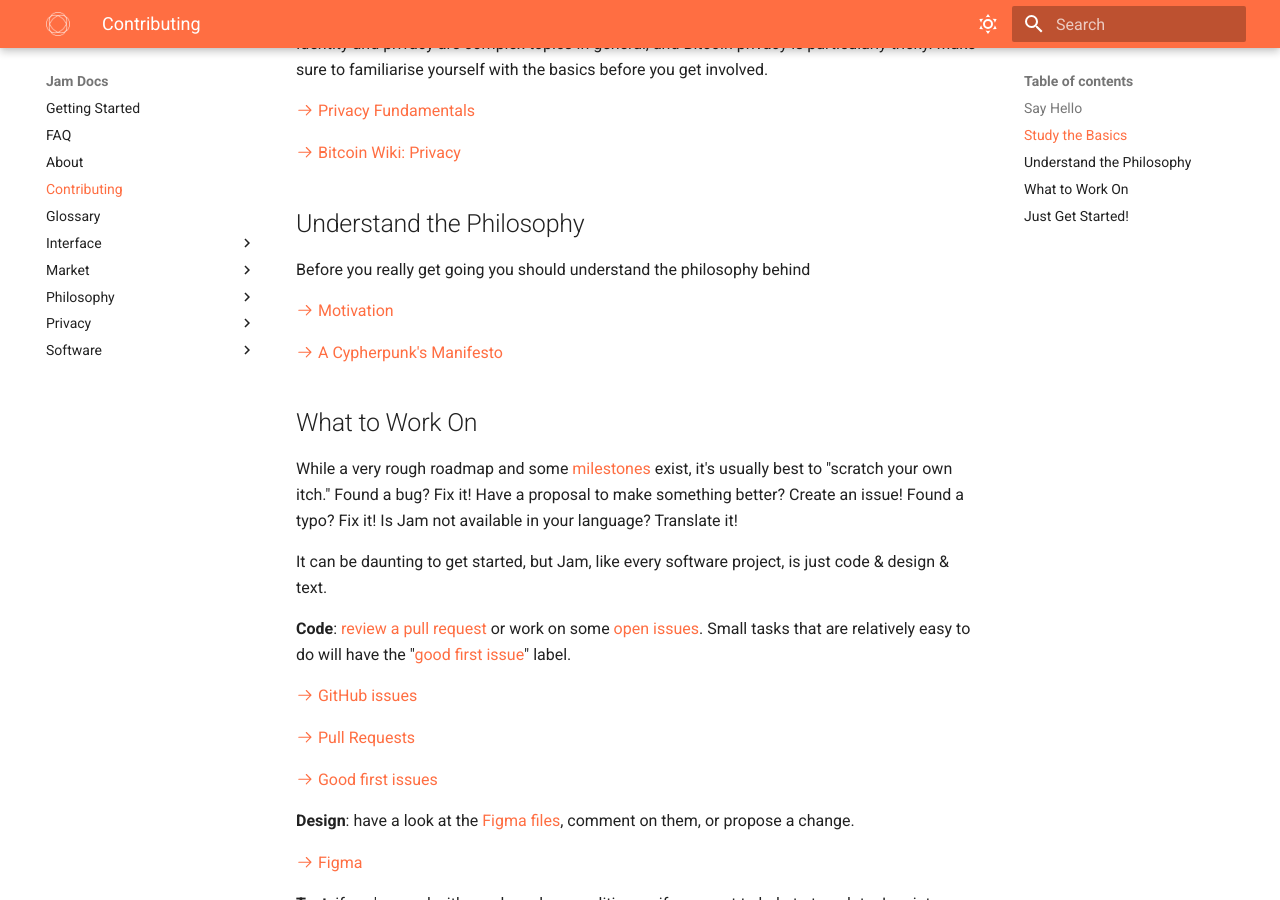
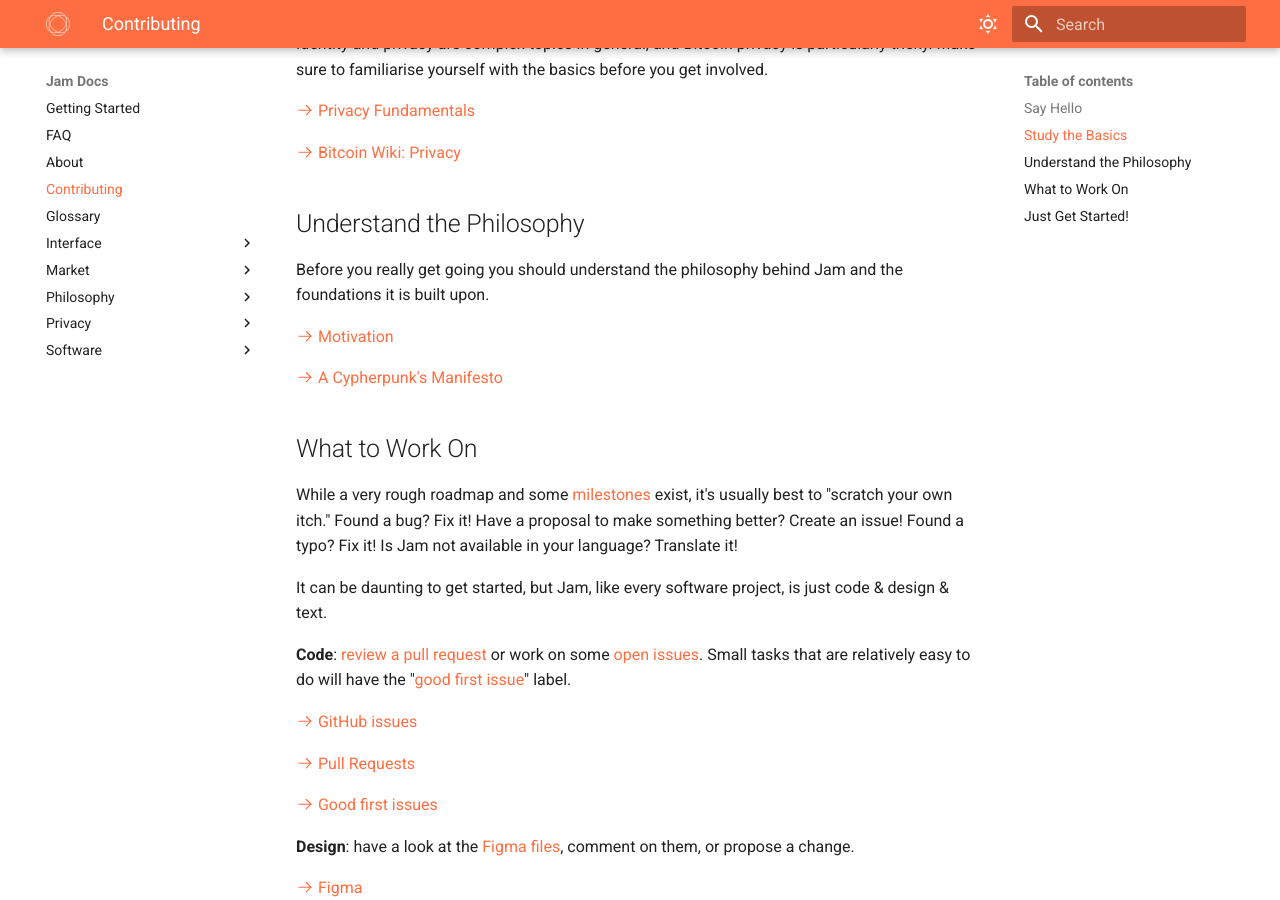
Before and after one commit to joinmarket-webui/jamdocs, an MkDocs documentation site: the page built from docs/contribute.md, in a window 1280 px wide and 900 px high, scrolled down 516 px. Built offline with MkDocs 1.6.1 and Material for MkDocs 9.7.7, drawn with Linux system fonts in a browser that asks for light colours; nearby versions of some CDN libraries.

Commit message:
docs: fix philosophy intro

```diff
--- a/docs/contribute.md
+++ b/docs/contribute.md
@@ -32,7 +32,8 @@
 
 ## Understand the Philosophy
 
-Before you really get going you should understand the philosophy behind
+Before you really get going you should understand the philosophy behind Jam and
+the foundations it is built upon.
 
 [:octicons-arrow-right-24: Motivation][motivation]
 
```
